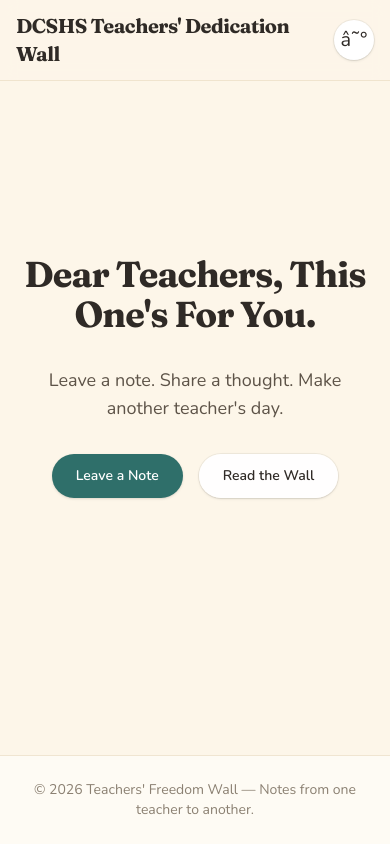
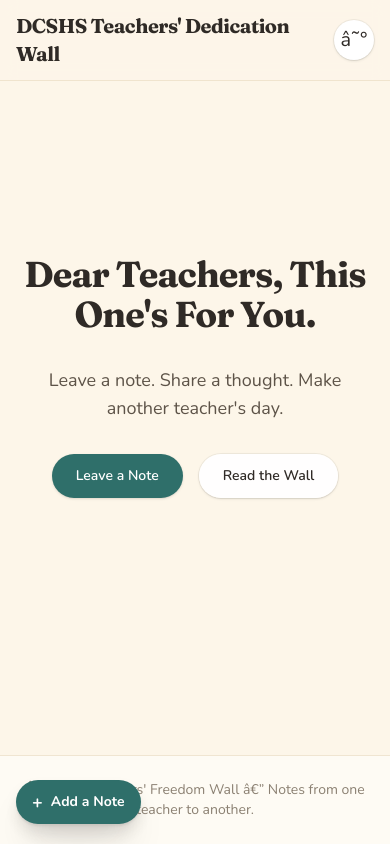
Before and after one commit to Mista-Zam/igpit-website, a React (Vite) app: page / in a window 390 px wide. Built offline with nearby package versions, Linux system fonts and the light colour scheme; no server answers.

Commit message:
Add mobile floating note button

```diff
--- a/src/components/layout/Layout.tsx
+++ b/src/components/layout/Layout.tsx
@@ -1,4 +1,4 @@
-import { Outlet } from 'react-router-dom'
+import { Link, Outlet } from 'react-router-dom'
 
 import { Header } from './Header'
 
@@ -11,9 +11,10 @@
         <div className="pointer-events-none absolute inset-x-0 top-0 -z-10 h-48 bg-gradient-to-b from-beige/60 to-transparent" />
         <Outlet />
       </main>
+      <Link to="/leave-a-note" className="fixed bottom-5 left-4 z-40 inline-flex items-center gap-2 rounded-full bg-brand px-4 py-3 text-sm font-bold text-white shadow-note-lift transition hover:bg-brand-dark md:hidden" aria-label="Add a note"><span className="text-lg leading-none">+</span> Add a Note</Link>
       <footer className="border-t border-beige-deep/60 bg-paper/80 py-6">
         <div className="mx-auto max-w-7xl px-4 text-center text-sm text-ink-faint sm:px-6 lg:px-8">
-          © {new Date().getFullYear()} Teachers' Freedom Wall — Notes from one teacher to another.
+          Â© {new Date().getFullYear()} Teachers' Freedom Wall â€” Notes from one teacher to another.
         </div>
       </footer>
     </div>
```
